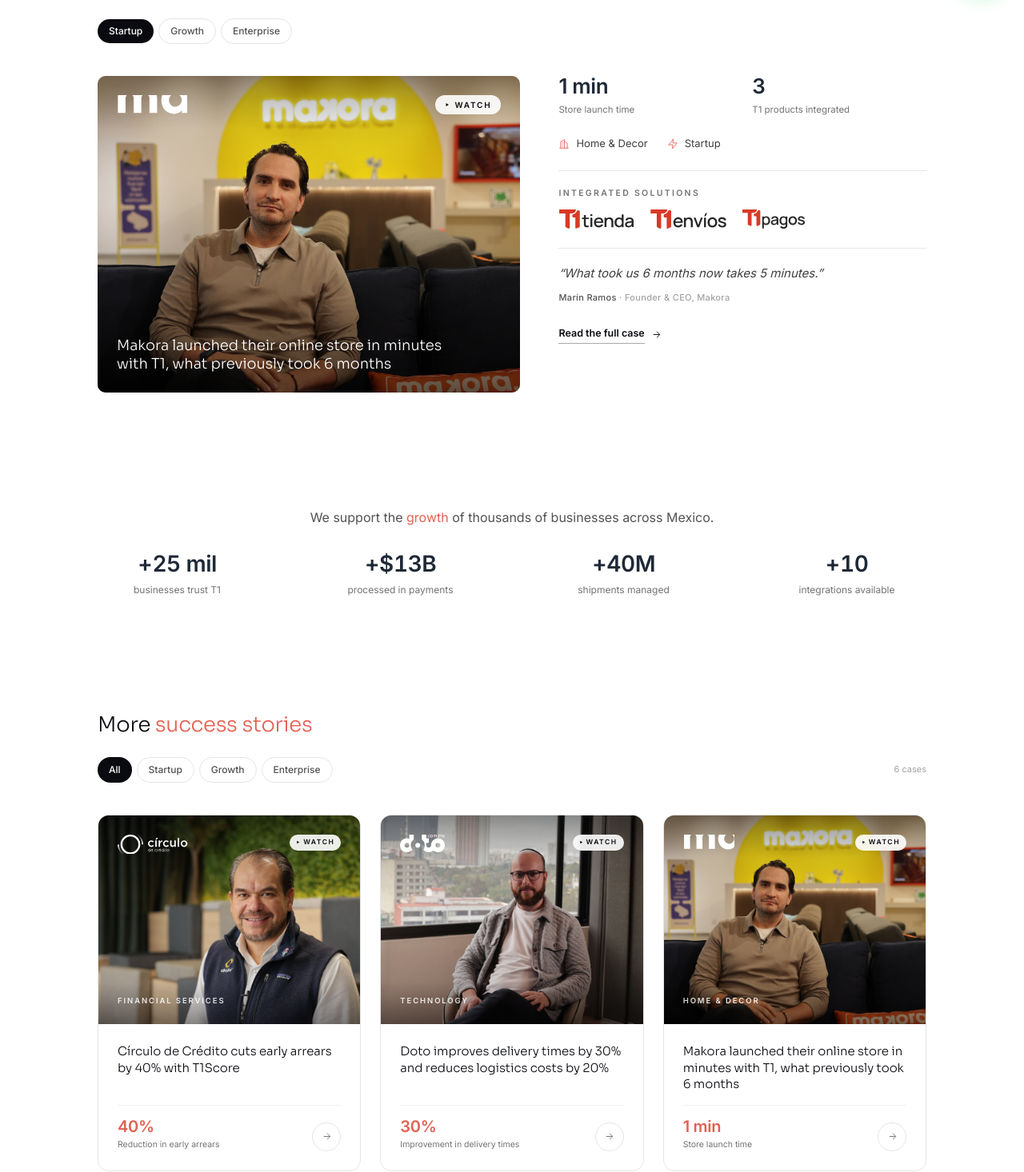
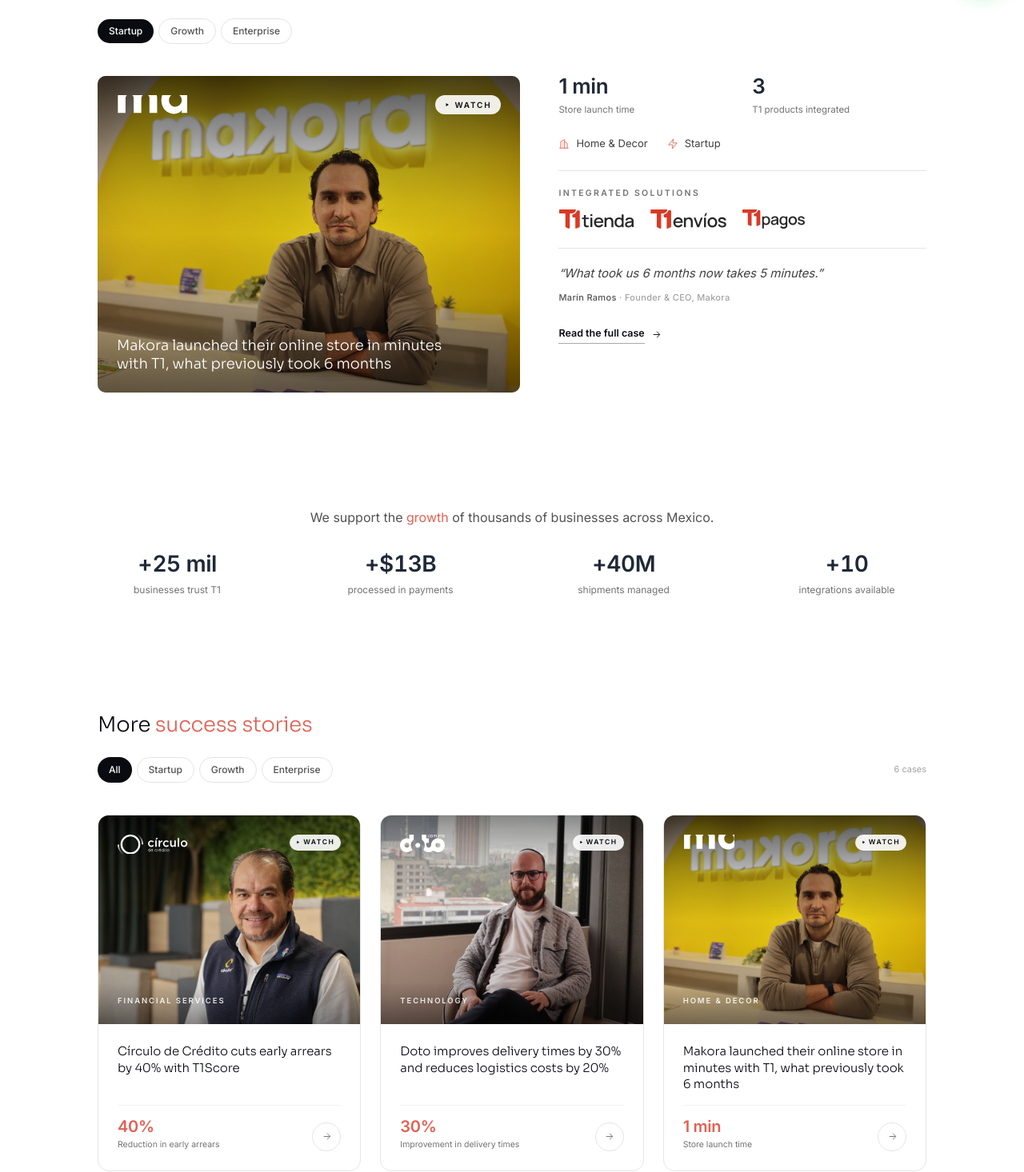
Before and after one commit to hasselsanchez/casos-de-exito, a Next.js app: page /en in a window 1280 px wide. Shown: the part 789-2255 px from the top of the page at 80% size. Built offline with nearby package versions, Linux system fonts and the light colour scheme.

Commit message:
cambios makora

```diff
--- a/src/components/cards/ArticleCard.tsx
+++ b/src/components/cards/ArticleCard.tsx
@@ -52,8 +52,16 @@ export default function ArticleCard({
           style={{ objectPosition: article.heroImageFocal ?? "center" }}
           sizes="(max-width: 768px) 100vw, 50vw"
         />
-        {/* Top + bottom gradients for white-on-photo legibility */}
-        <div className="absolute inset-x-0 top-0 h-2/5 bg-gradient-to-b from-black/45 via-black/12 to-transparent" />
+        {/* Top + bottom gradients for white-on-photo legibility.
+           heroPreviewDarken bumps the top gradient when the photo's environment
+           has competing white branding (e.g. Makora wall). */}
+        <div
+          className={
+            article.heroPreviewDarken
+              ? "absolute inset-x-0 top-0 h-1/2 bg-gradient-to-b from-black/70 via-black/30 to-transparent"
+              : "absolute inset-x-0 top-0 h-2/5 bg-gradient-to-b from-black/45 via-black/12 to-transparent"
+          }
+        />
         <div className="absolute inset-x-0 bottom-0 h-2/5 bg-gradient-to-t from-black/45 via-black/8 to-transparent" />
 
         {/* Logo — white, INSIDE image, no pill, top-left */}
--- a/src/components/hub/ArticleFeed.tsx
+++ b/src/components/hub/ArticleFeed.tsx
@@ -168,8 +168,16 @@ function FeedCard({
           style={{ objectPosition: article.heroImageFocal ?? "center" }}
           sizes="(max-width: 768px) 100vw, (max-width: 1280px) 50vw, 33vw"
         />
-        {/* Top + bottom gradients for white-on-photo legibility */}
-        <div className="absolute inset-x-0 top-0 h-2/5 bg-gradient-to-b from-black/45 via-black/12 to-transparent" />
+        {/* Top + bottom gradients for white-on-photo legibility.
+           heroPreviewDarken bumps the top gradient when the photo's environment
+           has competing white branding (e.g. Makora wall). */}
+        <div
+          className={
+            article.heroPreviewDarken
+              ? "absolute inset-x-0 top-0 h-1/2 bg-gradient-to-b from-black/70 via-black/30 to-transparent"
+              : "absolute inset-x-0 top-0 h-2/5 bg-gradient-to-b from-black/45 via-black/12 to-transparent"
+          }
+        />
         <div className="absolute inset-x-0 bottom-0 h-2/5 bg-gradient-to-t from-black/45 via-black/8 to-transparent" />
 
         {/* Logo — white, INSIDE image, no pill, top-left */}
--- a/src/components/hub/CustomersBySize.tsx
+++ b/src/components/hub/CustomersBySize.tsx
@@ -125,8 +125,16 @@ export default function CustomersBySize() {
                 sizes="(max-width: 768px) 100vw, 580px"
               />
 
-              {/* Soft top + bottom gradients for white overlay legibility */}
-              <div className="absolute inset-x-0 top-0 h-1/3 bg-gradient-to-b from-black/35 via-black/8 to-transparent" />
+              {/* Soft top + bottom gradients for white overlay legibility.
+                 heroPreviewDarken bumps the top gradient when the photo's
+                 environment has competing white branding (e.g. Makora wall). */}
+              <div
+                className={
+                  article.heroPreviewDarken
+                    ? "absolute inset-x-0 top-0 h-1/2 bg-gradient-to-b from-black/70 via-black/30 to-transparent"
+                    : "absolute inset-x-0 top-0 h-1/3 bg-gradient-to-b from-black/35 via-black/8 to-transparent"
+                }
+              />
               <div className="absolute inset-x-0 bottom-0 h-3/5 bg-gradient-to-t from-black/55 via-black/15 to-transparent" />
 
               {/* Logo — white, INSIDE image, no pill, top-left */}
--- a/src/lib/articles.ts
+++ b/src/lib/articles.ts
@@ -17,6 +17,10 @@ export interface Article {
      Use this for portrait-orientation hero photos so faces don't get cropped.
      Defaults to "center" if omitted. */
   heroImageFocal?: string;
+  /** When true, preview cards apply a stronger dark gradient at the top of the
+     hero image. Use it when the photo's environment has white/bright branding
+     that visually competes with the white logo overlay (e.g. Makora's wall). */
+  heroPreviewDarken?: boolean;
   images: string[];
   title: {
     es: string;
@@ -223,8 +227,9 @@ export const articles: Article[] = [
       es: "Creamos nuestra tienda en línea en un minuto.",
       en: "We built our online store in one minute.",
     },
-    heroImage: "/images/articles/MAKORA/AZT17566.JPG",
-    images: ["/images/articles/MAKORA/AZT17583.JPG"],
+    heroImage: "/images/articles/MAKORA/AZT17583.JPG",
+    heroPreviewDarken: true,
+    images: ["/images/articles/MAKORA/AZT17566.JPG"],
     title: {
       es: "Makora lanzó su tienda en línea en minutos con T1, lo que antes tardó 6 meses",
       en: "Makora launched their online store in minutes with T1, what previously took 6 months",
```
